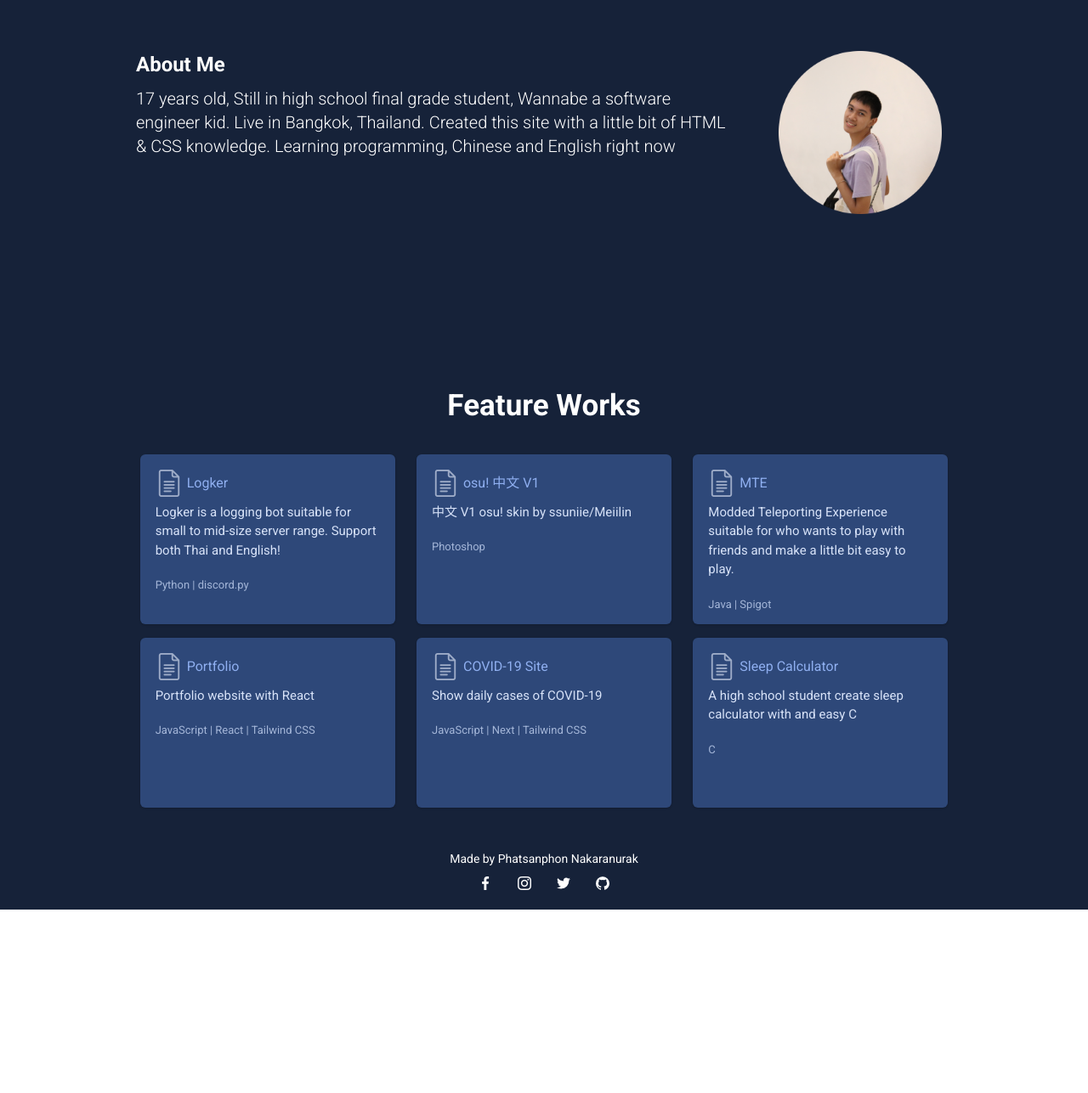
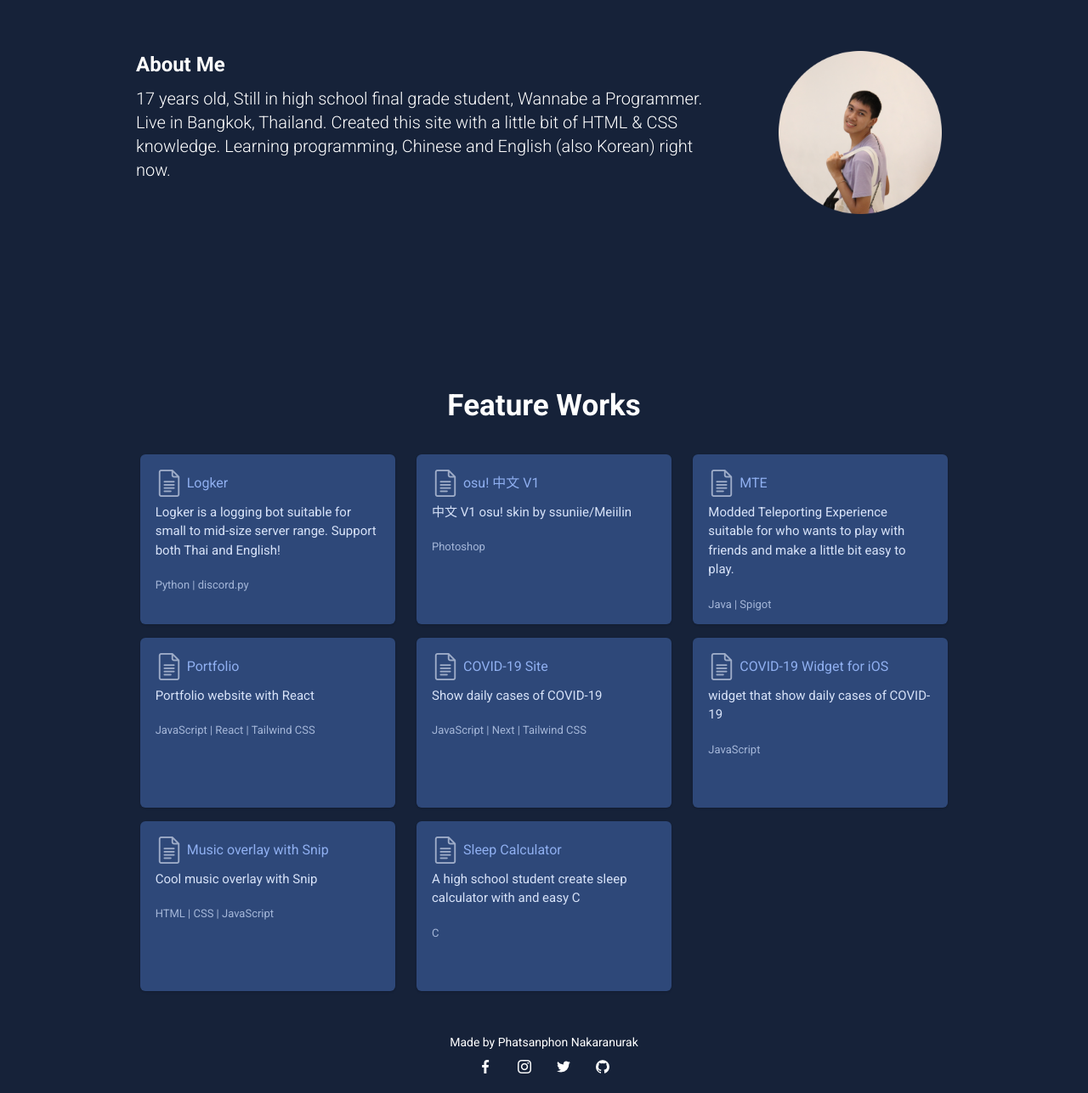
Before and after one commit to phatsanphonna/Portfolio, a React (Create React App) app: page / in a window 1280 px wide. Shown: the part 633-1920 px from the top of the page at 85% size. Before the commit the page ends 1704 px from the top, so only its background shows below. Built offline with nearby package versions, Linux system fonts and the light colour scheme.

Commit message:
add a projects to works

```diff
--- a/src/components/about/About.jsx
+++ b/src/components/about/About.jsx
@@ -3,18 +3,19 @@ import './about.scss'
 
 export default function About() {
     return (
-        <div className='About md:flex'>
+        <div className='About md:flex mx-5
+         md:mx-0'>
             <div className="content">
                 <h3 className='font-bold lg:text-2xl md:text-xl sm:text-lg'>About Me</h3>
                 <p className='font-light lg:text-xl md:text-lg sm:text-base'>
-                    17 years old, Still in high school final grade student, Wannabe a software engineer kid.
+                    17 years old, Still in high school final grade student, Wannabe a Programmer.
                     Live in Bangkok, Thailand. Created this site with a little bit
-                    of HTML & CSS knowledge. Learning programming, Chinese and English right now
+                    of HTML & CSS knowledge. Learning programming, Chinese and English (also Korean) right now.
                 </p>
             </div>
             <div className="image">
                 <img src="/images/profile512.png"
-                    alt="" className='w-32 md:ml-14 lg:w-48 mx-auto' />
+                    alt="" className='w-32 mt-5 md:mt-0 md:ml-14 lg:w-48 mx-auto' />
             </div>
         </div>
     )
--- a/src/components/works/Works.jsx
+++ b/src/components/works/Works.jsx
@@ -33,7 +33,19 @@ const projects = [
         title: 'COVID-19 Site',
         desc: 'Show daily cases of COVID-19',
         techName: 'JavaScript | Next | Tailwind CSS',
-        projectLink: 'https://covid19.phatsanphon.site'
+        projectLink: 'https://github.com/ssuniie/COVID-19-Site'
+    },
+    {
+        title: 'COVID-19 Widget for iOS',
+        desc: 'widget that show daily cases of COVID-19',
+        techName: 'JavaScript',
+        projectLink: 'https://github.com/ssuniie/COVID-19-Scriptable'
+    },
+    {
+        title: 'Music overlay with Snip',
+        desc: 'Cool music overlay with Snip',
+        techName: 'HTML | CSS | JavaScript',
+        projectLink: 'https://github.com/ssuniie/music-overlay-with-Snip'
     },
     {
         title: 'Sleep Calculator',
```
Also changed, not shown: 1 other file (tests, documents, lock files or other folders).
